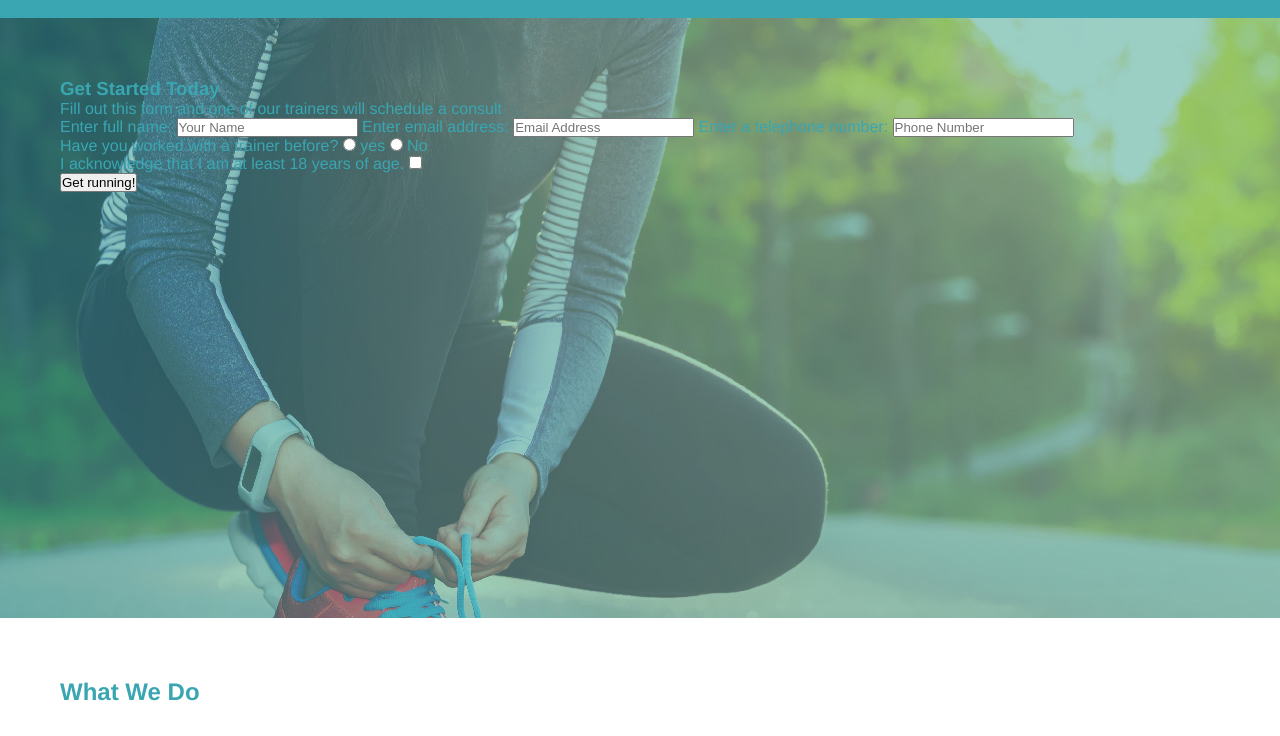
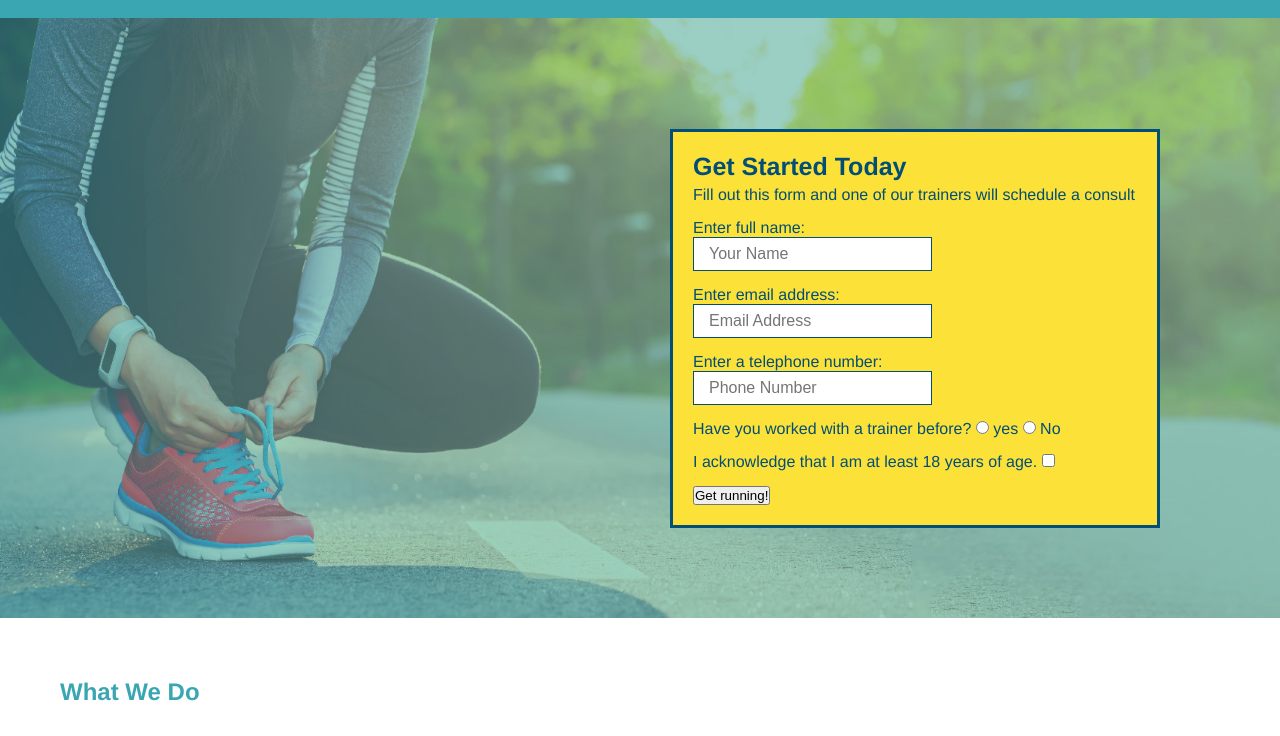
Before and after one commit to TonofClay93/run-buddy, a plain HTML site: page index.html in a window 1280 px wide. Shown: the part 64-800 px from the top of the page. Drawn offline with Linux system fonts and the light colour scheme.

Commit message:
form done

```diff
--- a/assets/css/style.css
+++ b/assets/css/style.css
@@ -63,5 +63,38 @@ body {
   .hero {
       background-image: url("../images/hero-bg.jpg");
       height: 600px;
+      background-size: cover;
+      background-position: center;
+      position: relative;
   }
   /* Hero style end */
+
+  .hero-form {
+      background-color: #fce138;
+      padding: 20px;
+      width: 500px;
+      color: #024e76;
+      border-style: solid;
+      border-width: 3px;
+      border-color: #024e76;
+      position: absolute;
+      bottom: 90px;
+      right: 120px;
+      width: 490px;
+  }
+  .hero-form h3 {
+      font-size: 25px;
+      margin: 0;
+  }
+  .hero-form p {
+      margin: 5px 0 15px 0;
+  }
+  .form-input {
+      border: 1px solid #024e76;
+      display: block;
+      padding: 7px 15px;
+      font-size: 16px;
+      color: #024e76;
+      width: : 100%;
+      margin-bottom: 15px;
+  }
--- a/index.html
+++ b/index.html
@@ -34,16 +34,16 @@
 
         <!--hero/Jumbotron -->
         <section class="hero">
-            <div>
+            <div class="hero-form">
                 <h3>Get Started Today</h3>
                 <P> Fill out this form and one of our trainers will schedule a consult</P>
                 <form>
                     <label for="name">Enter full name:</label>
-                    <input tpye="text" placeholder="Your Name" name="name" id="name"/>
+                    <input tpye="text" placeholder="Your Name" name="name" id="name" class="form-input">
                     <label for="email">Enter email address:</label>
-                    <input type="email" placeholder="Email Address" name="email" id="email" />
+                    <input type="email" placeholder="Email Address" name="email" id="email" class="form-input">
                     <label for="phone">Enter a telephone number:</label>
-                    <input type="tel" placeholder="Phone Number" name="phone" id="phone"/>
+                    <input type="tel" placeholder="Phone Number" name="phone" id="phone"  class="form-input">
                     <p>
                         Have you worked with a trainer before?
                         <input type="radio" name="trainer-confrim" id="trainer-yes"  />
```
